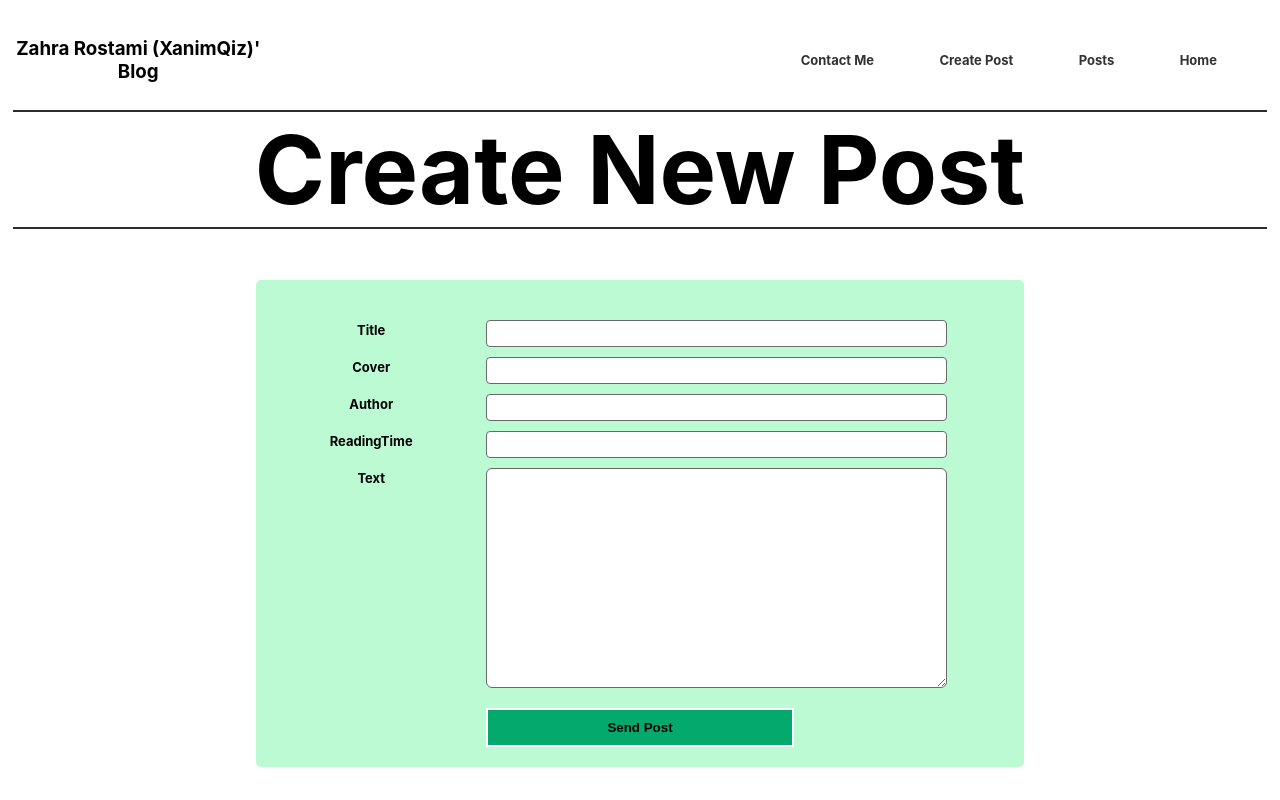
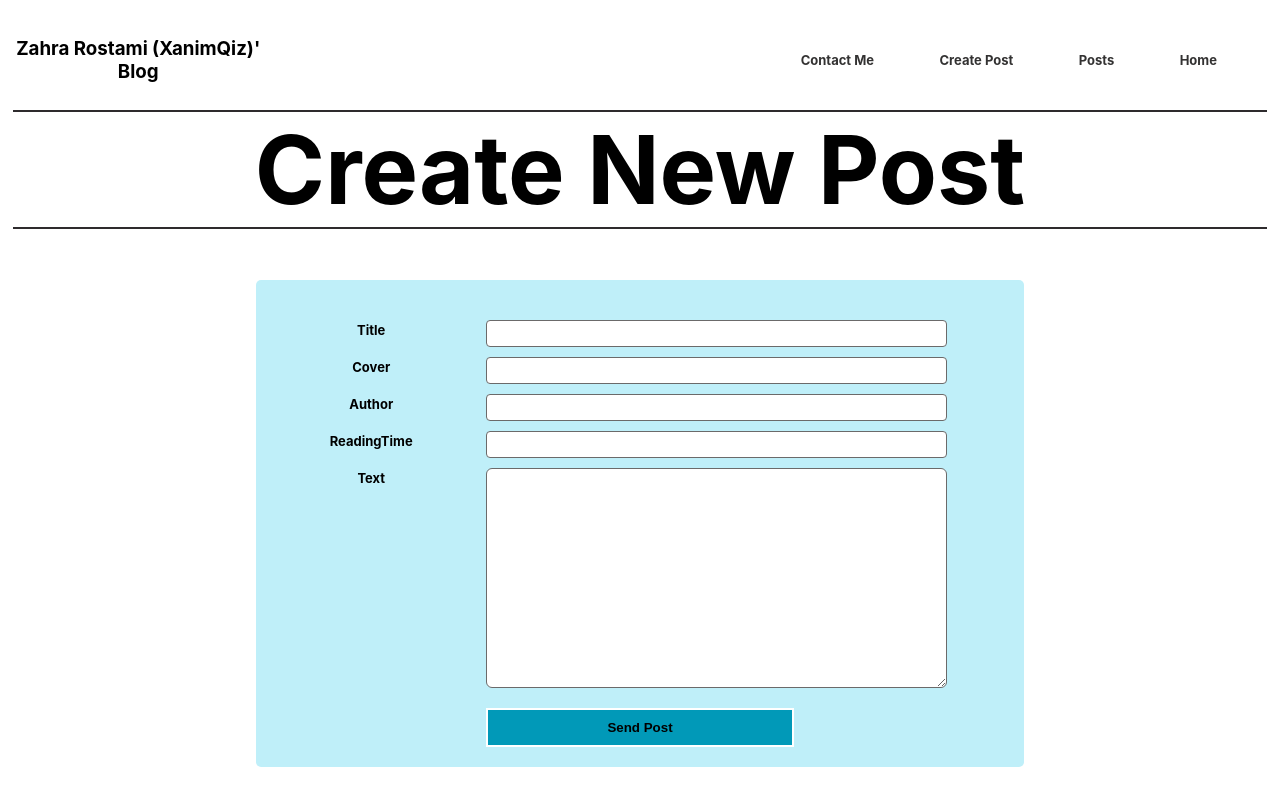
Before and after one commit to zahraRostami1999/blog-app, a React (Create React App) app: page /Create-Post in a window 1280 px wide. Built offline with nearby package versions, Linux system fonts and the light colour scheme.

Commit message:
edit createPost Page: change button and post wrapper back ground color to blue

```diff
--- a/src/pages/createPost/createPost.module.css
+++ b/src/pages/createPost/createPost.module.css
@@ -7,7 +7,7 @@
 }
 
 .createPostWrapper {
-  background-color: rgb(188, 250, 212);
+  background-color: rgb(191, 239, 249);
   border-radius: 5px;
   width: 60%;
   padding-top: 30px;
@@ -17,7 +17,7 @@ button {
   width: 40%;
   margin: 20px 0;
   padding: 10px 20px;
-  background-color: #04aa6d;
+  background-color: rgb(1, 153, 184);
   color: black;
   border: 2px solid #fff;
   font-weight: bold;
```
